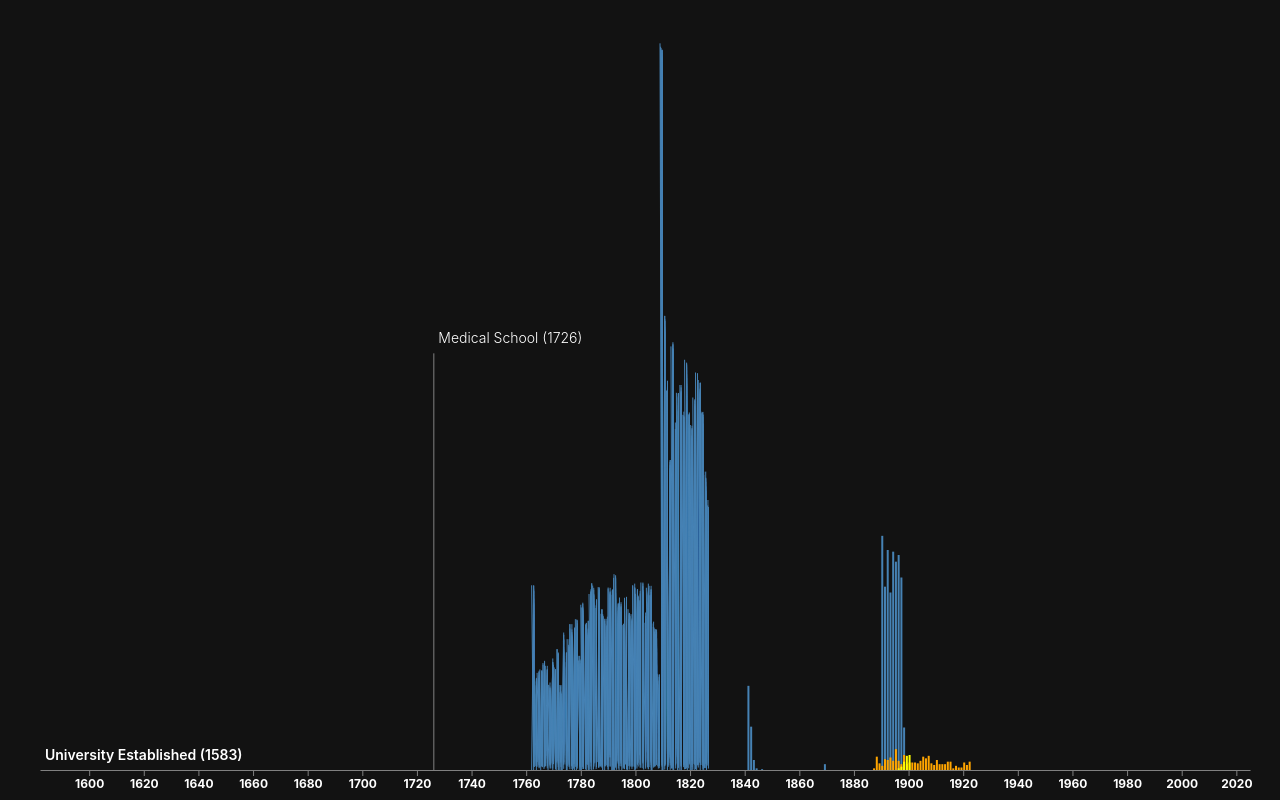
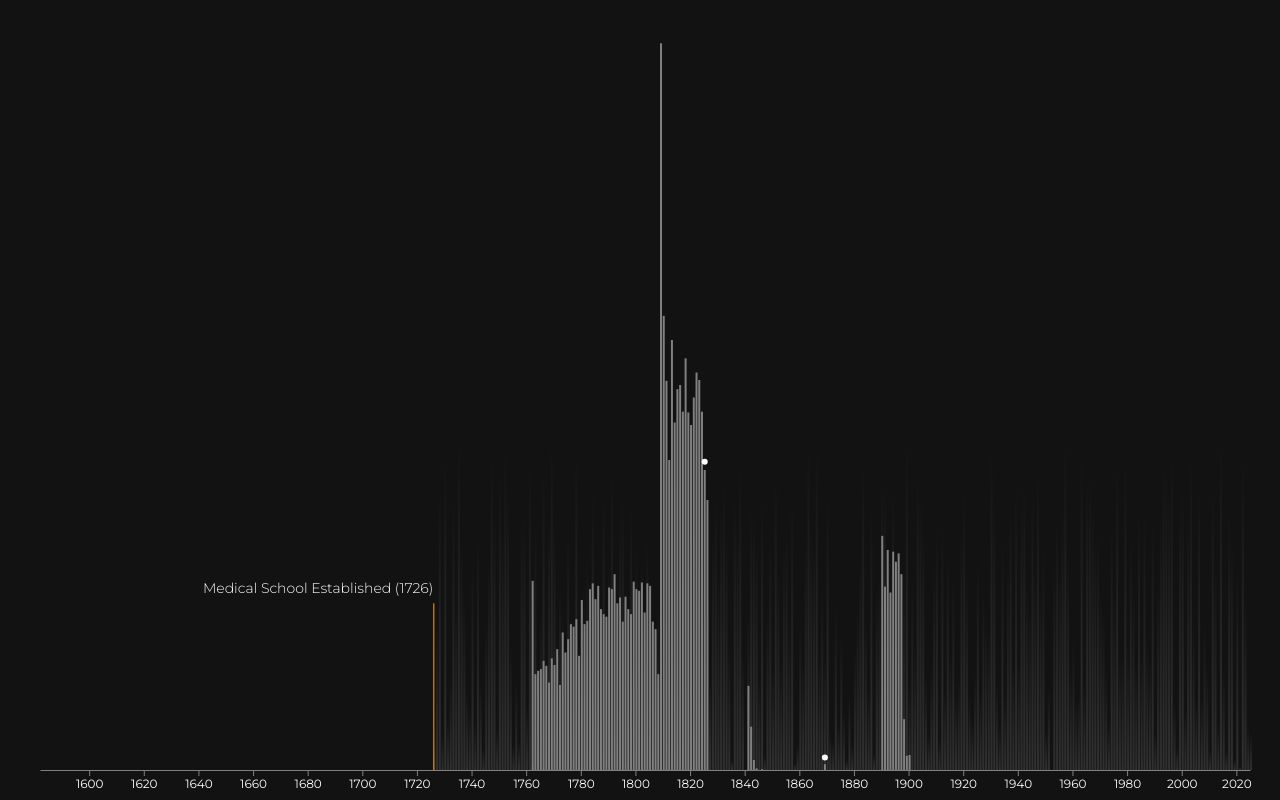
Before and after one commit to tvancisin/edinburgh_alumni, a Svelte app: page / in a window 1280 px wide. Built offline with nearby package versions, Linux system fonts and the light colour scheme.

Commit message:
uncertainty

```diff
--- a/src/App.svelte
+++ b/src/App.svelte
@@ -15,6 +15,7 @@
     y_scale_all,
     y_axis,
     all_grouped,
+    all_medics_grouped,
     medics,
     new_college,
     veterinary,
@@ -24,6 +25,7 @@
     women_med_graduates,
     edinburgh_seven,
     medics_sample,
+    full_years,
     year_medics_group,
     year_college_group,
     year_veterinary_group,
@@ -47,15 +49,15 @@
       edinburgh_seven,
       medics_sample,
     ] = await getCSV([
-      "./1762_1826_medical.csv",
-      "new_college_students.csv",
-      "early_veterinary.csv",
-      "veterinary_graduates.csv",
-      "matriculations.csv",
-      "extra_academic.csv",
-      "female_graduates.csv",
-      "edinburgh_seven.csv",
-      "medics_sample.csv",
+      "../1762_1826_medical.csv",
+      "../new_college_students.csv",
+      "../early_veterinary.csv",
+      "../veterinary_graduates.csv",
+      "../matriculations.csv",
+      "../extra_academic.csv",
+      "../female_graduates.csv",
+      "../edinburgh_seven.csv",
+      "../medics_sample.csv",
     ]);
 
     // medics data
@@ -78,9 +80,8 @@
     year_medics_sample_group = d3
       .groups(medics_sample, (d) => d.entry_year)
       .sort((a, b) => a[0] - b[0]);
-    console.log(year_medics_sample_group);
 
-    // matriculations data
+    // medics matriculations data
     matriculations = matriculations.map((d) => ({
       ...d,
       entry_year: +d.entry_year.slice(0, -3),
@@ -93,7 +94,7 @@
       ([year]) => Number.isFinite(year) && year >= 1700 && year <= 2025,
     );
 
-    // extra academic data
+    // extra medics academic data
     extra_academic = extra_academic.filter((d) =>
       medical_terms.some((term) =>
         d.Class.toLowerCase().includes(term.toLowerCase()),
@@ -130,6 +131,7 @@
       .groups(women_med_graduates, (d) => d.entry_year)
       .sort((a, b) => a[0] - b[0]);
 
+    // edinburgh 7
     edinburgh_seven = edinburgh_seven.map((d) => ({
       ...d,
       entry_year: +d.entry_year,
@@ -168,7 +170,7 @@
     //   .groups(veterinary_graduates, (d) => d.entry_year)
     //   .sort((a, b) => a[0] - b[0]);
 
-    // // all data
+    // all data
     // let all = [
     //   ...medics,
     //   ...new_college,
@@ -176,12 +178,48 @@
     //   ...veterinary_graduates,
     //   ...matriculations,
     //   ...extra_academic,
+    //   ...women_med_graduates,
+    //   ...edinburgh_seven,
+    //   ...medics_sample,
     // ];
     // all_grouped = d3
     //   .groups(all, (d) => d.entry_year)
     //   .filter((d) => d[0] != null && !Number.isNaN(d[0]))
+    //   .sort((a, b) => a[0] - b[0]);
 
-    //   .sort((a, b) => a[0] - b[0]);
+    let all_medics = [
+      ...medics,
+      ...medics_sample,
+      ...matriculations,
+      ...women_med_graduates,
+      ...edinburgh_seven,
+    ];
+    all_medics_grouped = d3
+      .groups(all_medics, (d) => d.entry_year)
+      .filter((d) => d[0] != null && !Number.isNaN(d[0]))
+      .filter((d) => d[0] >= 1762)
+      .sort((a, b) => a[0] - b[0]);
+
+    // empty years array
+    const dataMap = new Map(
+      all_medics_grouped.map(([year, values]) => [year, values]),
+    );
+
+    const START_YEAR = 1726;
+    const END_YEAR = 2025;
+    const populatedData = [];
+    for (let year = START_YEAR; year <= END_YEAR; year++) {
+      populatedData.push([
+        year,
+        dataMap.get(year) ?? [], // use existing array or empty array
+      ]);
+    }
+
+    full_years = populatedData.map((d) => ({
+      year: d[0],
+      certainty: "uncertain",
+      count: Math.random() * 400,
+    }));
   });
 
   let xStart, xEnd;
@@ -211,8 +249,8 @@
       .call(axis)
       .selectAll("text")
       .attr("fill", "white")
-      .attr("font-family", "Inter, sans-serif")
-      .attr("font-weight", 750)
+      .attr("font-family", "Montserrat, sans-serif")
+      .attr("font-weight", 400)
       .attr("font-size", 12)
       .attr("text-anchor", "middle");
 
@@ -283,14 +321,79 @@
 
     return lines.join(" ");
   }
+
+  $: console.log(all_medics_grouped);
 </script>
 
 <main bind:clientHeight={height} bind:clientWidth={width}>
   {#if year_medics_group}
     <svg bind:this={svgEl} {height} {width}>
+      <defs>
+        <linearGradient id="uncertaintyFade" x1="0" y1="1" x2="0" y2="0">
+          <stop offset="0%" stop-color="gray" stop-opacity="0.4" />
+          <stop offset="100%" stop-color="gray" stop-opacity="0" />
+        </linearGradient>
+      </defs>
       <g
         transform={`translate(0,${height - margin.bottom})`}
         bind:this={x_axis}
+      />
+
+      <!-- uncertainty years  -->
+      {#each full_years as d}
+        <rect
+          x={x_scale(new Date(d.year, 0, 1))}
+          y={y_scale(d.count)}
+          width={2}
+          height={height - margin.bottom - y_scale(d.count)}
+          fill={d.certainty === "uncertain" ? "url(#uncertaintyFade)" : "white"}
+          fill-opacity="0.7"
+        />
+      {/each}
+
+      <!-- all medics available data -->
+      {#each all_medics_grouped as [year, entries]}
+        <rect
+          x={x_scale(new Date(year, 0, 1))}
+          y={y_scale(entries.length)}
+          width={2}
+          height={height - margin.bottom - y_scale(entries.length)}
+          fill="gray"
+        />
+      {/each}
+
+      <!-- medical school establishment -->
+      <rect
+        x={x_scale(new Date(1726, 0, 1))}
+        y={y_scale(200)}
+        width={1}
+        height={height - margin.bottom - y_scale(200)}
+        fill="orange"
+      />
+      <text
+        x={x_scale(new Date(1726, 0, 1))}
+        y={y_scale(200) - 10}
+        fill="white"
+        text-anchor="end"
+        font-family="Montserrat, sans-serif"
+        font-weight="300"
+        font-size="14">Medical School Established (1726)</text
+      >
+
+      <!-- charles darwin -->
+      <circle
+        cx={x_scale(new Date(1825, 0, 1)) + 1}
+        cy={y_scale(370)}
+        r={3}
+        fill="white"
+      />
+
+      <!-- edinburgh seven -->
+      <circle
+        cx={x_scale(new Date(1869, 0, 1)) + 1}
+        cy={y_scale(15)}
+        r={3}
+        fill="white"
       />
 
       <!-- {#each lines as d}
@@ -305,7 +408,7 @@
         />
       {/each} -->
 
-      {#each year_medics_group as [year, entries]}
+      <!-- {#each year_medics_group as [year, entries]}
         <path
           d={generateSketchyRect({
             x: x_scale(new Date(year, 0, 1)),
@@ -320,7 +423,18 @@
           fill="none"
           stroke-width="1"
         />
+      {/each} -->
+
+      <!-- {#each year_medics_group as [year, entries]}
+        <rect
+          x={x_scale(new Date(year, 0, 1))}
+          y={y_scale(entries.length)}
+          width={2}
+          height={height - margin.bottom - y_scale(entries.length)}
+          fill="steelblue"
+        />
       {/each}
+
 
       {#each year_medics_sample_group as [year, entries]}
         <rect
@@ -370,11 +484,10 @@
           height={height - margin.bottom - y_scale(entries.length)}
           fill="steelblue"
         />
-      {/each}
+      {/each} -->
 
       <!-- historical events -->
-      <!-- university establishment -->
-      <text
+      <!-- <text
         x={x_scale(new Date(1582, 0, 1)) + 5}
         y={height - 40}
         fill="white"
@@ -383,7 +496,6 @@
         font-size="14">University Established (1583)</text
       >
 
-      <!-- medical school establishment -->
       <rect
         x={x_scale(new Date(1726, 0, 1))}
         y={y_scale(500)}
@@ -398,7 +510,7 @@
         font-family="Inter, sans-serif"
         font-weight="300"
         font-size="14">Medical School (1726)</text
-      >
+      > -->
 
       <!-- edinburgh seven -->
       <!-- <rect
--- a/src/app.css
+++ b/src/app.css
@@ -1,7 +1,7 @@
 html, body {
   margin: 0;
   padding: 0;
-  font-family: 'Inter', sans-serif;
+  font-family: 'Montserrat', sans-serif;
   font-weight: 500;
   background-color: #121212;
   color: white;
```
Also changed, not shown: public/steps.json (added, +74 -0 lines).
